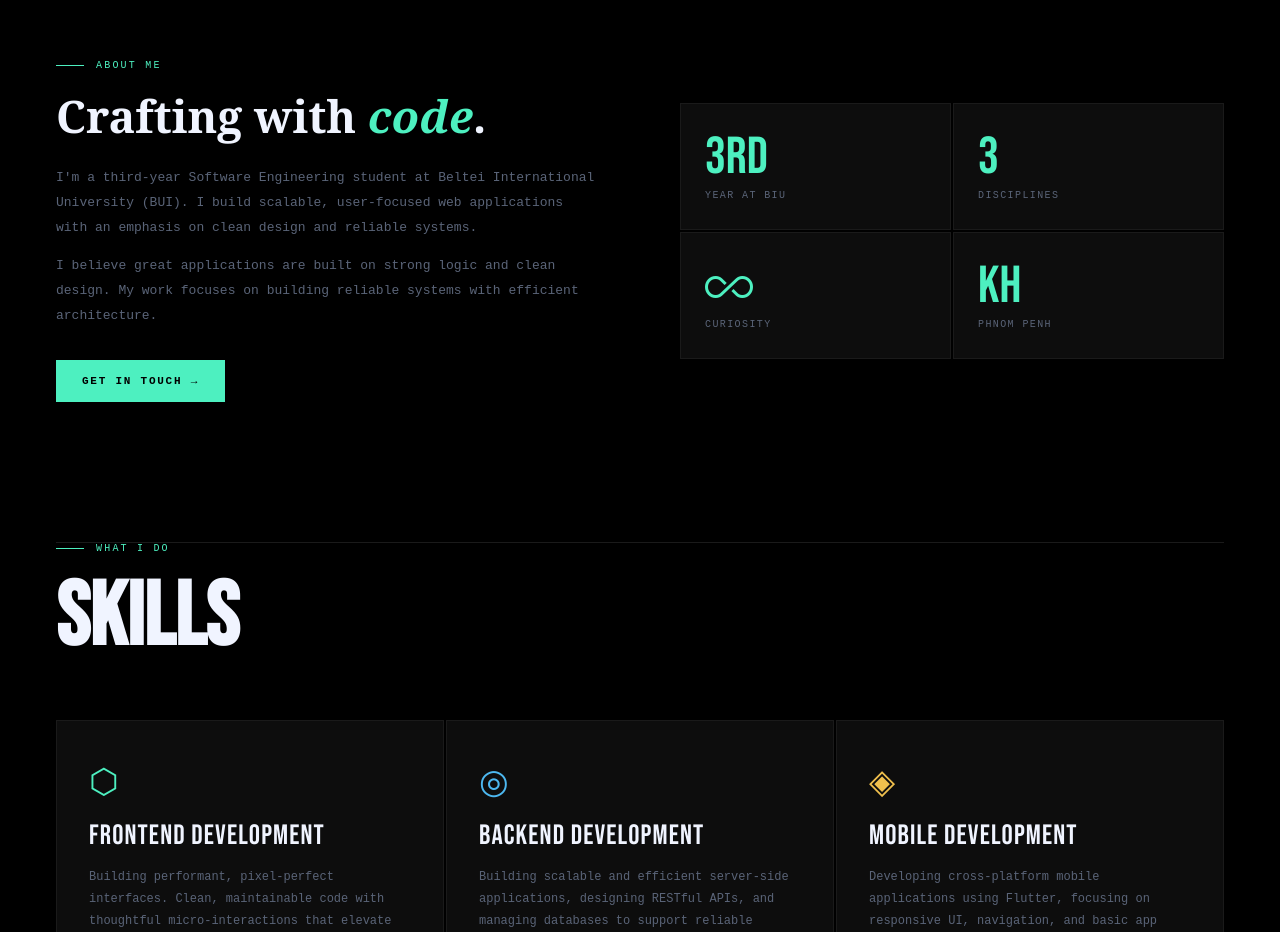
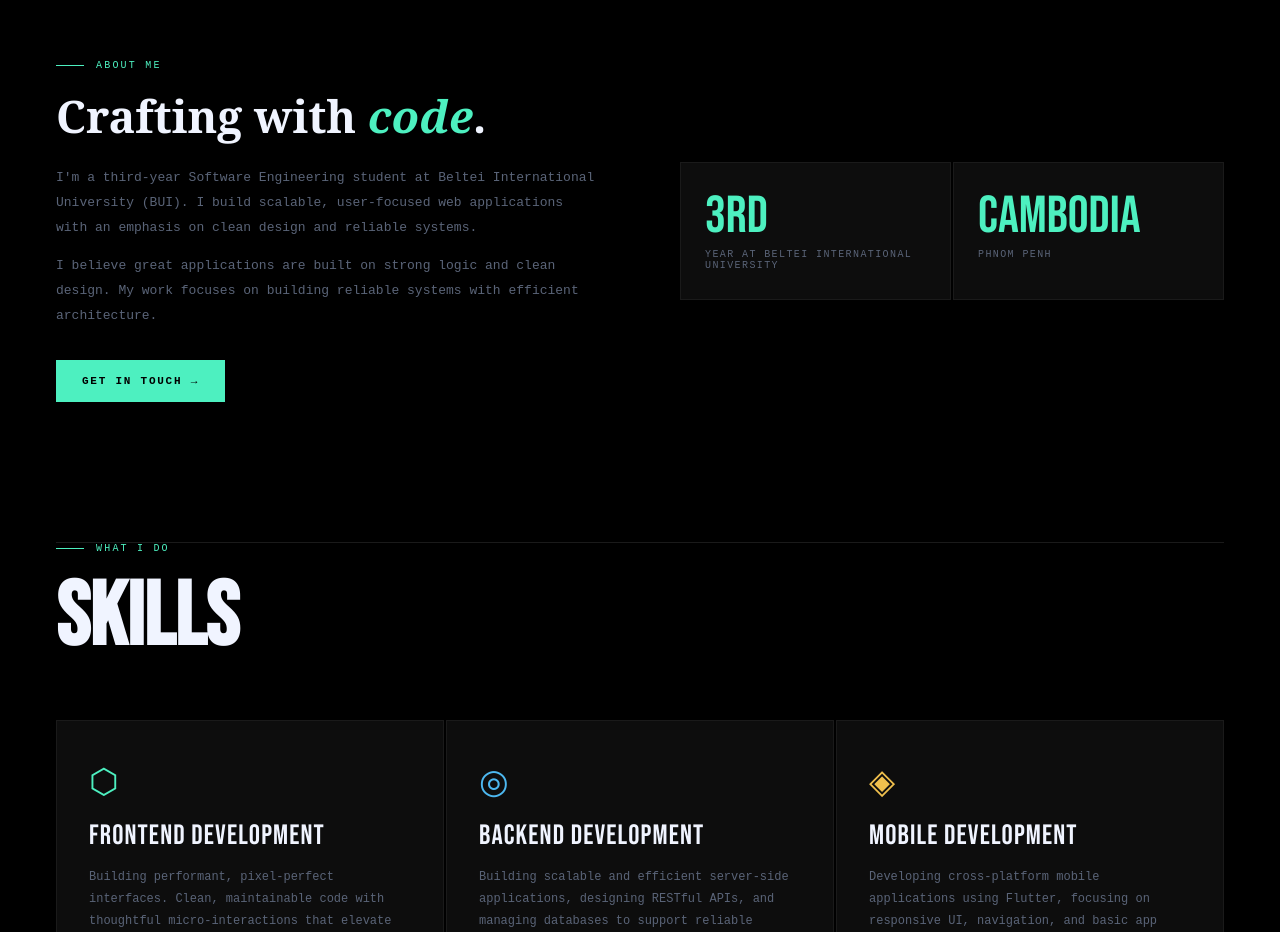
Before and after one commit to sembunly/sembunli-portfolio, a React (Vite) app: page / in a window 1280 px wide. Shown: the part 960-1892 px from the top of the page. Built offline with nearby package versions, Linux system fonts and the light colour scheme; a web font is replaced by a local one.

Commit message:
update about me

```diff
--- a/src/portfolio.jsx
+++ b/src/portfolio.jsx
@@ -639,10 +639,10 @@ function ScrollIndicator({ loaded }) {
 /* ── About ── */
 function About() {
   const stats = [
-    { num: "3rd", label: "Year at BIU" },
-    { num: 3, label: "Disciplines" },
-    { icon: "all_inclusive", label: "Curiosity" },
-    { num: "KH", label: "Phnom Penh" },
+    { num: "3rd", label: "Year at BELTEI International University" },
+    // { num: 3, label: "Disciplines" },
+    // { icon: "all_inclusive", label: "Curiosity" },
+    { num: "CAMBODIA", label: "Phnom Penh" },
   ];
   return (
     <section
```
